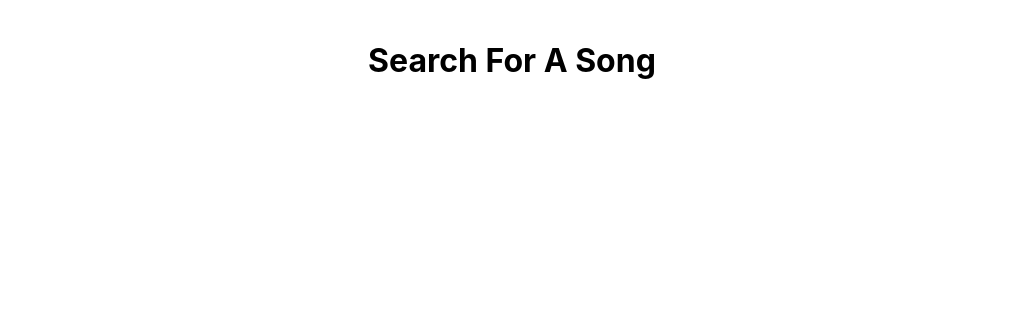
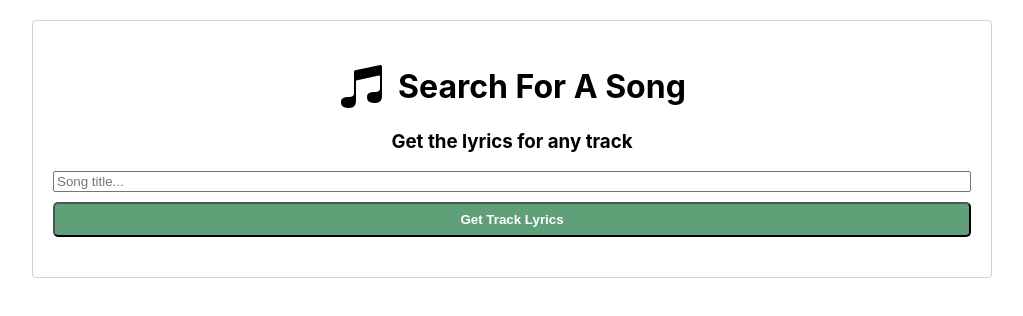
Before and after one commit to oberemok-oksana/lyrics-finder, a React (Create React App) app: page / in a window 1280 px wide. Shown: the top 316 px of the page, without its empty margins (128-1151 px from the left). Built offline with nearby package versions, Linux system fonts and the light colour scheme.

Commit message:
create header with style

```diff
--- a/src/App.js
+++ b/src/App.js
@@ -3,12 +3,24 @@ import "./App.css";
 function App() {
   return (
     <div className="App">
-      <header className="header">
-        <div>
-          <img src="" alt="" />
-          <h1>Search For A Song</h1>
-        </div>
-      </header>
+      <div className="container">
+        <header className="header">
+          <div className="main-title">
+            <img src="/images/notes.png" alt="musical notes" />
+            <h1>Search For A Song</h1>
+          </div>
+          <h3>Get the lyrics for any track</h3>
+          <form action="#" className="header-form">
+            <input
+              type="text"
+              placeholder="Song title..."
+              name="song-title"
+              className="header-form__input"
+            />
+            <button className="header-form__btn">Get Track Lyrics</button>
+          </form>
+        </header>
+      </div>
     </div>
   );
 }
--- a/src/index.css
+++ b/src/index.css
@@ -1,13 +1,60 @@
 body {
   margin: 0;
-  font-family: -apple-system, BlinkMacSystemFont, 'Segoe UI', 'Roboto', 'Oxygen',
-    'Ubuntu', 'Cantarell', 'Fira Sans', 'Droid Sans', 'Helvetica Neue',
+  font-family: -apple-system, BlinkMacSystemFont, "Segoe UI", "Roboto", "Oxygen",
+    "Ubuntu", "Cantarell", "Fira Sans", "Droid Sans", "Helvetica Neue",
     sans-serif;
   -webkit-font-smoothing: antialiased;
   -moz-osx-font-smoothing: grayscale;
 }
 
-code {
-  font-family: source-code-pro, Menlo, Monaco, Consolas, 'Courier New',
-    monospace;
+.container {
+  width: 960px;
+  margin: 20px auto;
 }
+
+.main-title {
+  display: flex;
+  justify-content: center;
+  align-items: center;
+  gap: 10px;
+  margin-bottom: 10px;
+}
+
+h1 {
+  margin: 0;
+}
+
+.header {
+  padding: 40px 20px;
+  border: 1px solid lightgray;
+  border-radius: 4px;
+}
+
+.header-form {
+  display: flex;
+  flex-direction: column;
+  gap: 10px;
+}
+
+.header-from__input {
+  padding: 8px 12px;
+  border-radius: 5px;
+}
+
+.header-form__btn {
+  padding: 8px 12px;
+  border-radius: 5px;
+  cursor: pointer;
+  background-color: #5fa078;
+  color: #fff;
+  font-weight: 600;
+}
+
+.header-form__btn:hover {
+  background-color: #5fa078d3;
+  transition: all 0.3s ease;
+}
+
+.header-form__btn:active {
+  transform: scale(1.02);
+}
```
Also changed, not shown: public/images/notes.png (added).
